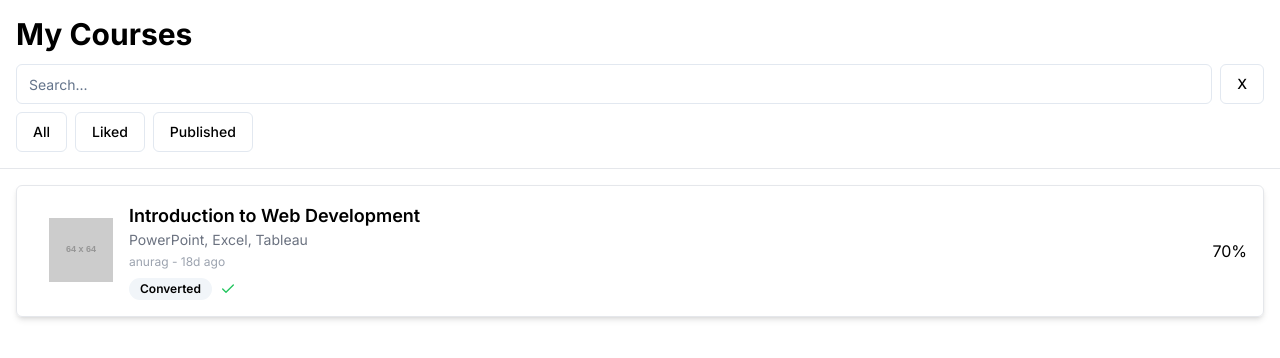
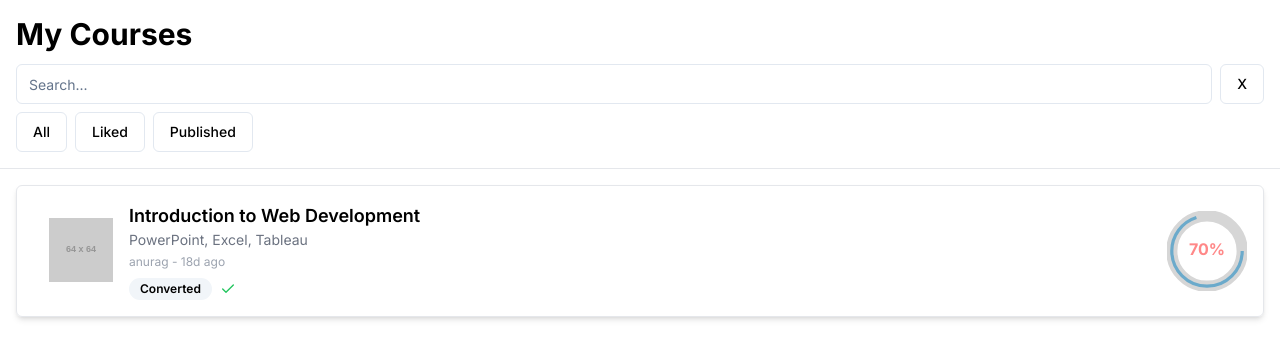
Before and after one commit to Udayanvats/CourseCrafter, a Next.js app in the folder packages/frontend/: page /course in a window 1280 px wide. Shown: the top 358 px of the page. Built offline with nearby package versions, Linux system fonts and the light colour scheme.

Commit message:
Added circular progress

```diff
--- a/packages/frontend/app/_components/course/coursecard.tsx
+++ b/packages/frontend/app/_components/course/coursecard.tsx
@@ -3,12 +3,15 @@ import React from "react";
 import CheckIcon from "./checkIcon";
 import { Badge } from "@/components/ui/badge";
 import { ClockIcon } from "lucide-react";
+import { CircularProgressbar } from "react-circular-progressbar";
 interface CoursecardProps {
   topic: string;
   status: boolean;
   username: string;
 }
 const Coursecard = ({ topic, status, username }: CoursecardProps) => {
+  const percentage = 70;
+
   const getDaysAgo = (date: Date): number => {
     const today = new Date();
     const diffTime = Math.abs(today.getTime() - date.getTime());
@@ -39,14 +42,41 @@ const Coursecard = ({ topic, status, username }: CoursecardProps) => {
         </div>
       </div>
 
-      {/* s<div className="ml-auto bg-gray-100 py-1 px-3 rounded-full">7/12</div> */}
-      <div
-        className="radial-progress"
-        style={{ "--value": 70 }}
-        role="progressbar"
-      >
-        70%
-      </div>
+      <CircularProgressbar
+        value={percentage}
+        text={`${percentage}%`}
+        counterClockwise={false}
+        background={true}
+        backgroundPadding={2}
+        styles={{
+          path: {
+            stroke: `rgba(62, 152, 199, ${percentage / 100})`,
+            strokeWidth: 4,
+            strokeLinecap: "butt",
+            transition: "stroke-dashoffset 0.5s ease 0s",
+            transform: "rotate(0.25turn)",
+            transformOrigin: "center center",
+          },
+          trail: {
+            stroke: "#d6d6d6",
+            strokeWidth: 14, // Increase the width of the trail
+            strokeLinecap: "butt",
+            transform: "rotate(0.25turn)",
+            transformOrigin: "center center",
+          },
+          text: {
+            fill: "#f88",
+            fontWeight: "bold",
+            fontSize: "20px",
+            dominantBaseline: "middle", // Center vertically
+            textAnchor: "middle", // Center horizontally
+          },
+          background: {
+            fill: "#FFFF", // Change the color of the background
+          },
+        }}
+        className="w-20 h-20"
+      />
     </div>
   );
 };
--- a/packages/frontend/package.json
+++ b/packages/frontend/package.json
@@ -18,6 +18,7 @@
     "lucide-react": "^0.378.0",
     "next": "14.2.3",
     "react": "^18",
+    "react-circular-progressbar": "^2.1.0",
     "react-dom": "^18",
     "react-dropzone": "^14.2.3",
     "react-icons": "^5.2.0",
```
Also changed, not shown: 2 other files (tests, documents, lock files or other folders).
